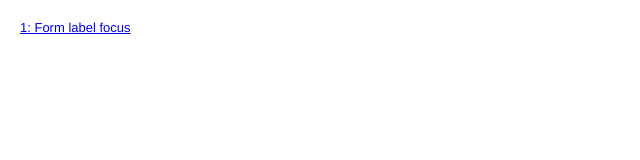
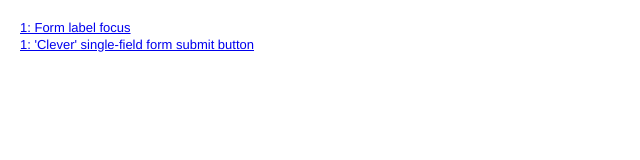
Before and after one commit to gavinsmith/Form-Interactions, a plain HTML site: page index.html in a window 1280 px wide. Shown: the whole page, without its empty margins (0-640 px from the left). Drawn offline with Linux system fonts and the light colour scheme.

Commit message:
index updated

```diff
--- a/index.html
+++ b/index.html
@@ -22,6 +22,7 @@
 
 			<ul>
 				<li><a href="label-focus/">1: Form label focus</a></li>
+				<li><a href="clever-submit-button/">1: 'Clever' single-field form submit button</a></li>
 			</ul>
 
 		</div>
```
